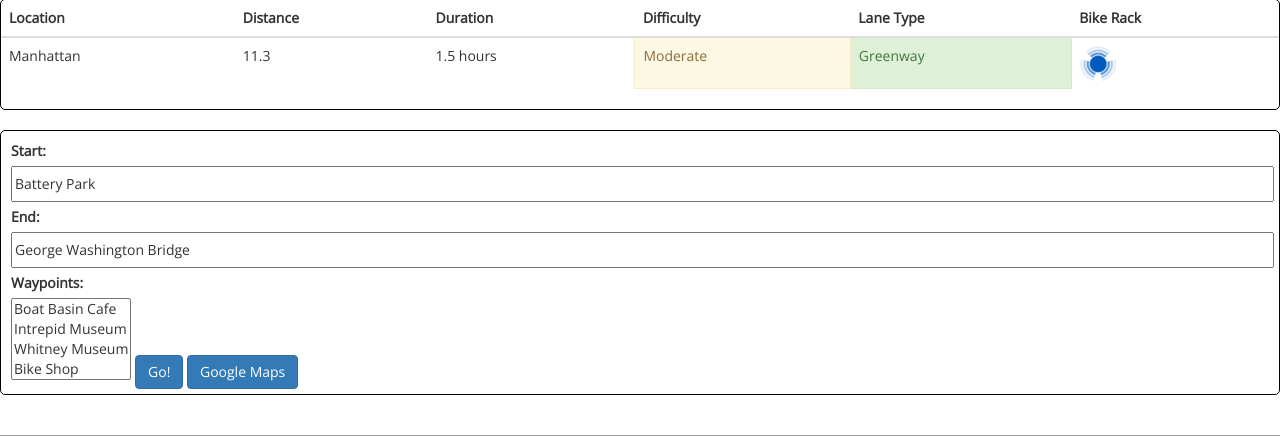
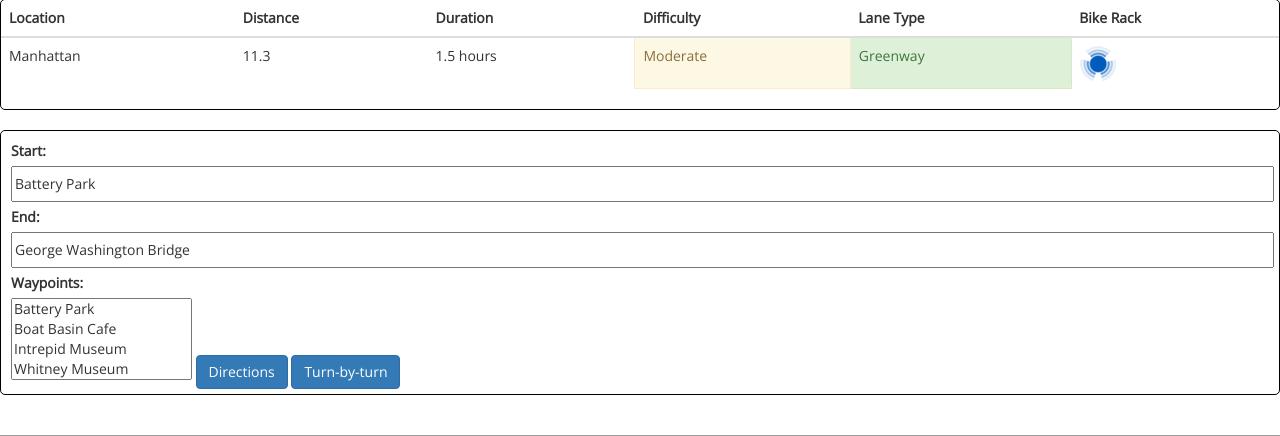
Before and after one commit to johnnyplaydrums/cyqlo, a Django app: page /west_side_route in a window 1280 px wide. Shown: the part 220-656 px from the top of the page. Run offline with Django 3.2, Linux system fonts and the light colour scheme; a map, chart or similar area stays blank; some libraries are stand-ins or nearby versions; grey boxes are pictures that could not be loaded.

Commit message:
westside updates

```diff
--- a/main/static/javascripts/ramen.js
+++ b/main/static/javascripts/ramen.js
@@ -9,8 +9,8 @@ function initMap() {
   var markers = createMarkers(cityracks),
     mcStyles = [
       { url: "/static/img/blue1.png", width: 45, height: 46, textSize: 10, textColor: '#fff' },
-      { url: "/static/img/blue2.png", width: 55, height: 56, textSize: 11, textColor: '#fff' },
-      { url: "/static/img/blue3.png", width: 65, height: 66, textSize: 12, textColor: '#fff' }
+      // { url: "/static/img/blue2.png", width: 55, height: 56, textSize: 11, textColor: '#fff' },
+      // { url: "/static/img/blue3.png", width: 65, height: 66, textSize: 12, textColor: '#fff' }
     ],
     mcOptions = { gridSize: 81, batchSize: 5000, batchSizeIE: 400, styles: mcStyles },
     mc = new MarkerClusterer(map, markers, mcOptions);
--- a/main/static/javascripts/westside.js
+++ b/main/static/javascripts/westside.js
@@ -1,23 +1,51 @@
 function initMap() {
+
   var directionsService = new google.maps.DirectionsService;
   var directionsDisplay = new google.maps.DirectionsRenderer;
-  var map = new google.maps.Map(document.getElementById('map'));
+  var map = new google.maps.Map(document.getElementById('map'), {
+    center: {lat: 40.774022, lng: -73.970599},
+    zoom: 12
+  });
 
   var markers = createMarkers(cityracks),
     mcStyles = [
       { url: "/static/img/blue1.png", width: 45, height: 46, textSize: 10, textColor: '#fff' },
-      { url: "/static/img/blue2.png", width: 55, height: 56, textSize: 11, textColor: '#fff' },
-      { url: "/static/img/blue3.png", width: 65, height: 66, textSize: 12, textColor: '#fff' }
+      // { url: "/static/img/blue2.png", width: 55, height: 56, textSize: 11, textColor: '#fff' },
+      // { url: "/static/img/blue3.png", width: 65, height: 66, textSize: 12, textColor: '#fff' }
     ],
     mcOptions = { gridSize: 81, batchSize: 5000, batchSizeIE: 400, styles: mcStyles },
     mc = new MarkerClusterer(map, markers, mcOptions);
 
   directionsDisplay.setMap(map);
+  //var infoWindow = new google.maps.InfoWindow({map: map});
+
+  // Try HTML5 geolocation.
+  if (navigator.geolocation) {
+    navigator.geolocation.getCurrentPosition(function(position) {
+      var pos = {
+        lat: position.coords.latitude,
+        lng: position.coords.longitude
+      };
+      var im = 'http://www.robotwoods.com/dev/misc/bluecircle.png';
+      // var im = '/static/img/currentlocation.png';
+      var userMarker = new google.maps.Marker({
+            position: pos,
+            map: map,
+            icon: im
+        });
+
+map.setCenter(pos);
+    }, function() {
+      handleLocationError(true, infoWindow, map.getCenter());
+    });
+  } else {
+    // Browser doesn't support Geolocation
+    handleLocationError(false, infoWindow, map.getCenter());
+  }
 
   var button = document.getElementById("buttonid");
   var control = document.getElementById('floating-panel');
   control.style.display = 'block';
-
   button.addEventListener("click", function() {
       calculateAndDisplayRoute(directionsService, directionsDisplay);
       directionsDisplay.setPanel(document.getElementById('right-panel'));
@@ -28,11 +56,22 @@ function initMap() {
   var button = document.getElementById("gobutton");
         button.onclick = function() {
             var center = map.getCenter();
-            window.open('http://bit.ly/2np8Vee');
+            window.open('http://bit.ly/2nMoPPG');
         }
 }
 
+function handleLocationError(browserHasGeolocation, infoWindow, pos) {
+  infoWindow.setPosition(pos);
+  infoWindow.setContent(browserHasGeolocation ?
+                        'Error: The Geolocation service failed.' :
+                        'Error: Your browser doesn\'t support geolocation.');
+}
+
 function calculateAndDisplayRoute(directionsService, directionsDisplay) {
+
+  navigator.geolocation.getCurrentPosition(function(position) {
+    var pos = { lat: position.coords.latitude, lng: position.coords.longitude };
+
     var waypts = [];
     var checkboxArray = document.getElementById('waypoints');
     for (var i = 0; i < checkboxArray.length; i++) {
@@ -41,23 +80,25 @@ function calculateAndDisplayRoute(directionsService, directionsDisplay) {
           location: checkboxArray[i].value,
           stopover: true
         });
+        var finaldestination = checkboxArray[i].value;
       }
     }
-
         directionsService.route({
-    origin: {lat:40.703104, lng:-74.016847},
-    destination: {lat: 40.850089, lng:-73.946785},
-    waypoints: waypts,
-    optimizeWaypoints: true,
+          origin: {lat: position.coords.latitude, lng: position.coords.longitude},
+          // origin: {lat:40.7535965,lng:-73.9832326},
+          // destination: {lat: 40.6191502, lng:-74.0322862},
+          destination: finaldestination,
+          waypoints:waypts,
+          optimizeWaypoints:true,
           travelMode: 'BICYCLING'
         }, function(response, status) {
           if (status === 'OK') {
             directionsDisplay.setDirections(response);
-    }
-    else {
+          } else {
             window.alert('Directions request failed due to ' + status);
           }
         });
+      })
     }
 
 var infowindow;
@@ -83,16 +124,13 @@ function createMarkers(points) {
     });
 
     var content = '<strong>' + point[2] + '</strong><br>';
-
     // infowindow
     if (point[3] == 1) {
       content = content + 'one rack';
     } else {
       content = content + point[3] + ' racks';
     }
-
     makeInfowindow(marker, content);
-
     markers.push(marker);
   } while (--i >= 0);
   return markers;
--- a/main/templates/west_side_route.html
+++ b/main/templates/west_side_route.html
@@ -52,14 +52,16 @@
           <br>
       <b>Waypoints:</b> <br>
         <select multiple id="waypoints">
+          <option value="40.703490, -74.016883">Battery Park</option>
           <option value="40.785668, -73.984504">Boat Basin Cafe</option>
           <option value="40.764437, -73.998921">Intrepid Museum</option>
           <option value="40.739345, -74.008872">Whitney Museum</option>
+          <option value="40.8499893,-73.9474389"> George Washington Bridge</option>
           <option value="40.794520, -73.971377">Bike Shop</option>
         </select>
-      <input class="sign-up-cta btn btn-primary" type="button" id="buttonid" value="Go!">
-      <input class="sign-up-cta btn btn-primary" type="button" id="gobutton" value="Google Maps"</button>
-    </div>
+    <input class="sign-up-cta btn btn-primary" type="button" id="buttonid" value="Directions">
+    <input class="sign-up-cta btn btn-primary" type="button" id="gobutton" value="Turn-by-turn"</button>
+  </div>
     <br>
 
 <div id="map"></div>
```
Lines whose indentation alone changed are shown as unchanged.
